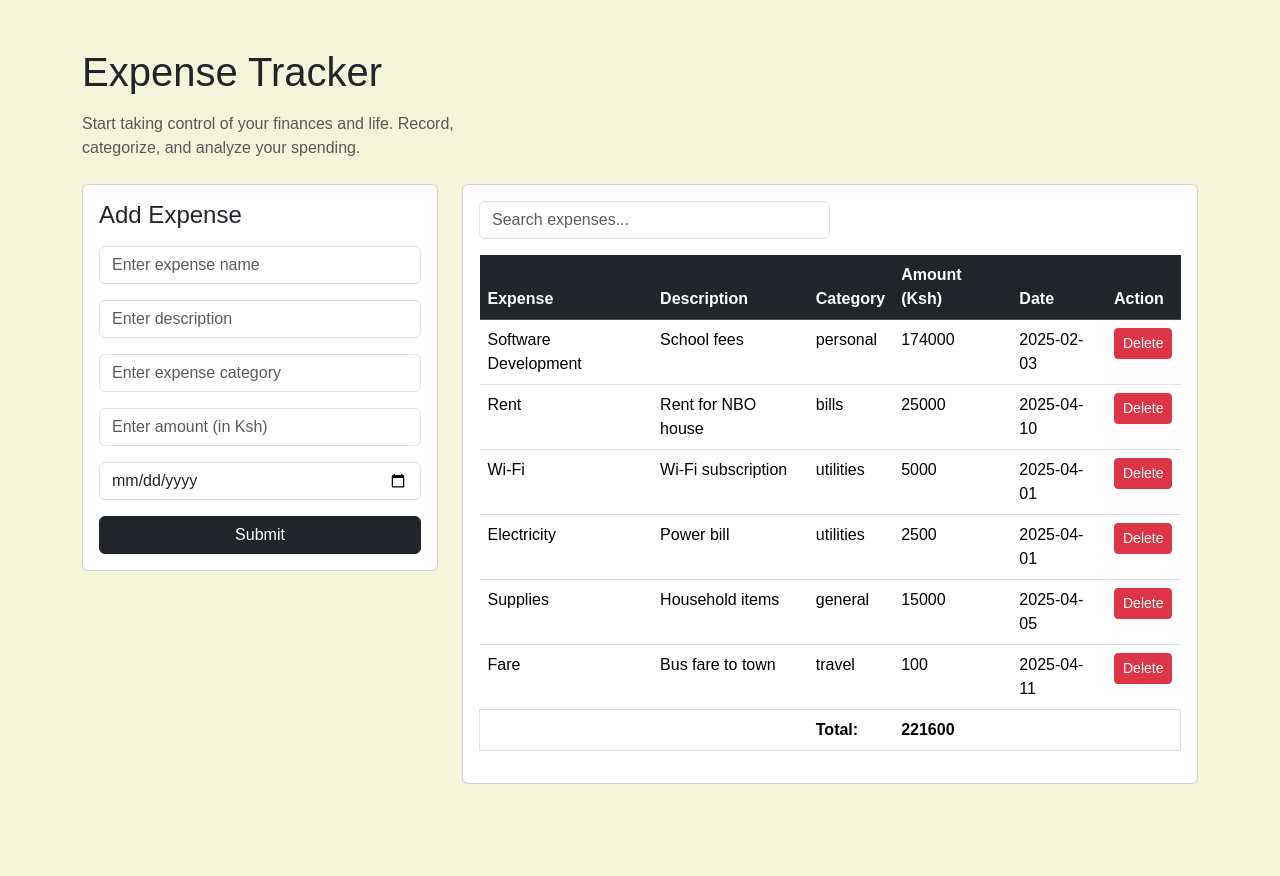
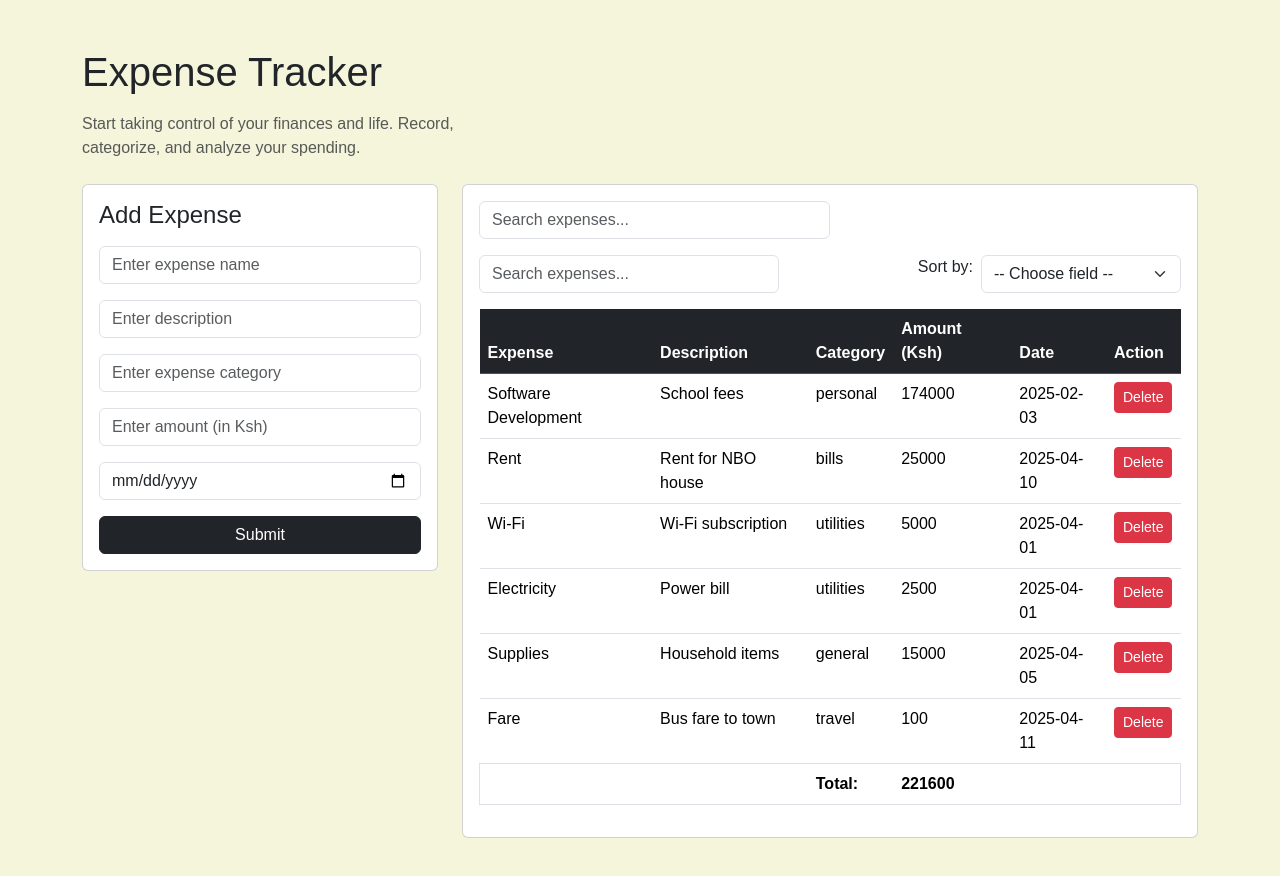
Before and after one commit to Tan-dev202/expense-tracker, a React (Create React App) app: page / in a window 1280 px wide. Shown: the top 876 px of the page. Before the commit the page ends 832 px from the top, so only its background shows below. Built offline with nearby package versions, Linux system fonts and the light colour scheme; a web font is replaced by a local one.

Commit message:
add search tool from App.js & modify sort feature to use select option

```diff
--- a/src/components/ExpenseTable.jsx
+++ b/src/components/ExpenseTable.jsx
@@ -1,21 +1,52 @@
 import ExpenseRow from "./ExpenseRow";
 import ExpenseTotal from "./ExpenseTotal";
-export default function ExpenseTable({ expenses, onDelete, onSort }) {
-    return (
+export default function ExpenseTable({ expenses, onDelete, onSort, searchPhrase, onSearch }) {
+  return (
+    <>
+      <div className="mb-3 row">
+        <div className="d-flex align-items-between justify-content-between gap-2">
+          <div className="d-flex mb-0">
+            <input
+              id="expense-search"
+              type="text"
+              className="form-control"
+              style={{ width: "300px" }}
+              placeholder="Search expenses..."
+              value={searchPhrase}
+              onChange={onSearch}
+            />
+          </div>
+          <div className="d-flex justify-content-end gap-2">
+          <label htmlFor="sortSelect" className="mb-0">
+            Sort by:
+          </label>
+          <select
+            id="sortSelect"
+            className="form-select"
+            style={{ width: "200px" }}
+            onChange={(event) => onSort(event.target.value)}
+          >
+            <option value="">-- Choose field --</option>
+            <option value="description">Description</option>
+            <option value="category">Category</option>
+          </select>
+          </div>
+        </div>
+      </div>
       <div className="table-responsive">
         <table className="table table-hover">
           <thead className="table-dark">
             <tr>
-              <th style={{cursor: 'pointer'}} onClick={() => onSort('name')}>Expense</th>
-              <th style={{cursor: 'pointer'}} onClick={() => onSort('description')}>Description</th>
-              <th style={{cursor: 'pointer'}} onClick={() => onSort('category')}>Category</th>
-              <th style={{cursor: 'pointer'}} onClick={() => onSort('amount')}>Amount (Ksh)</th>
-              <th style={{cursor: 'pointer'}} onClick={() => onSort('date')}>Date</th>
+              <th>Expense</th>
+              <th>Description</th>
+              <th>Category</th>
+              <th>Amount (Ksh)</th>
+              <th>Date</th>
               <th>Action</th>
             </tr>
           </thead>
           <tbody>
-            {expenses.map(expense => (
+            {expenses.map((expense) => (
               <ExpenseRow
                 key={expense.id}
                 expense={expense}
@@ -26,5 +57,6 @@ export default function ExpenseTable({ expenses, onDelete, onSort }) {
           <ExpenseTotal expenses={expenses} />
         </table>
       </div>
-    );
-  }
+    </>
+  );
+}
```
